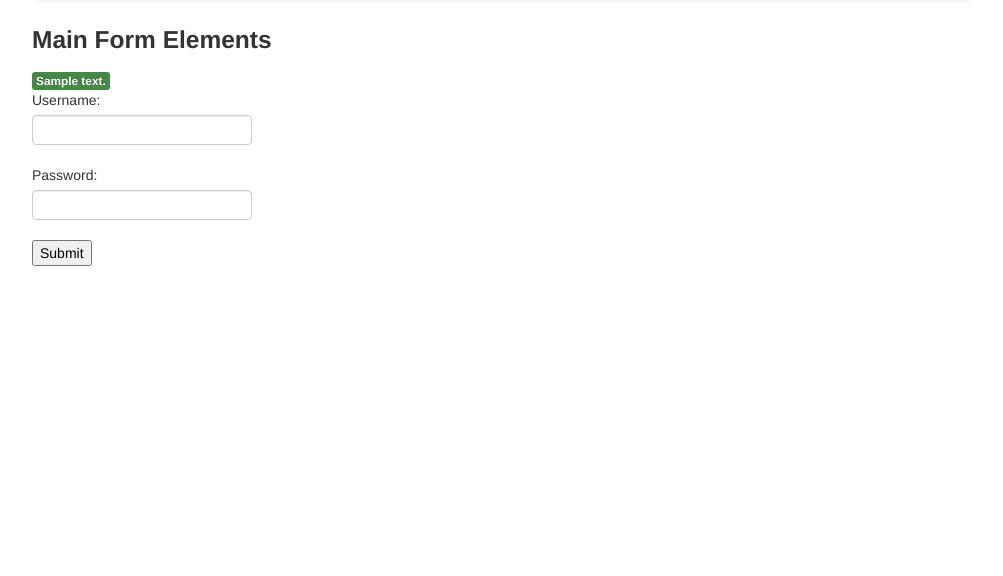
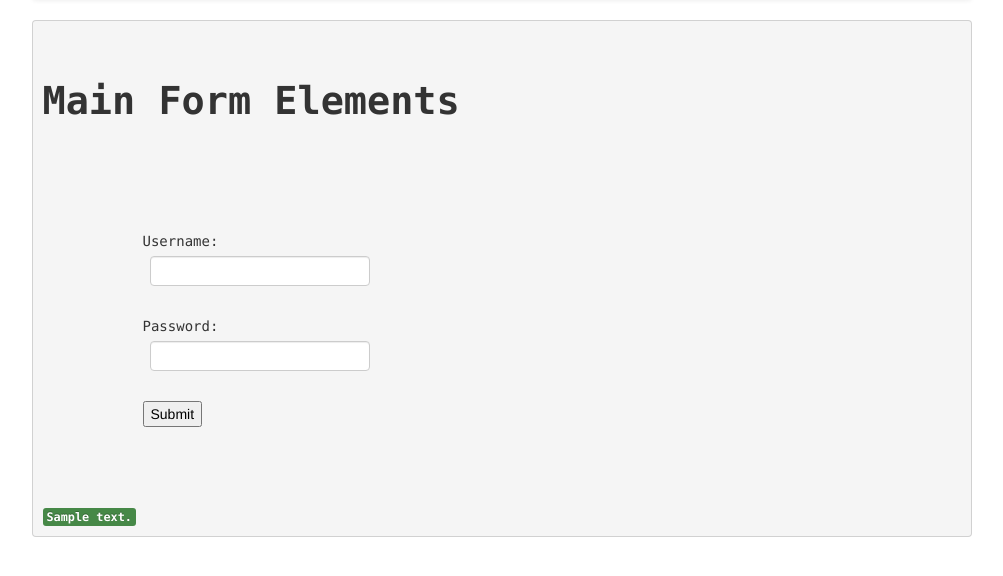
Before and after one commit to derekmiller1020/form_prototype-api-, a Django app: template form_prototype/form/templates/logic.html in a window 1280 px wide. Shown: the part 42-618 px from the top of the page, without its empty margins (138-1141 px from the left). Run offline with Django 3.2, Linux system fonts and the light colour scheme; tables that the repository leaves empty hold one stand-in row (values such as "Sample post"); the template is opened without the code that fills it: values that come from a table or form of the project are taken from there, most other values are stand-ins (such as "Sample title", 1, 10 or a date in 2020); parts of the project's set-up code (start-up, migrations or seed data) failed here and were passed over; some libraries are stand-ins or nearby versions.

Commit message:
css changes

```diff
--- a/form_prototype/form/models.py
+++ b/form_prototype/form/models.py
@@ -52,7 +52,12 @@ class PostingForm(ModelForm):
     class Meta:
         model = FormPost
         widgets = {
-            'food': forms.Textarea(attrs={'cols': 100, 'rows': 20, 'style': 'width:400'})
+            'food': forms.Textarea(attrs={'style': "width: 500px", 'rows': 10, }),
+            'music': forms.Textarea(attrs={'style': "width: 500px", 'rows': 10, }),
+            'movie': forms.Textarea(attrs={'style': "width: 500px", 'rows': 10, }),
+            'book': forms.Textarea(attrs={'style': "width: 500px", 'rows': 10, }),
+            'poem': forms.Textarea(attrs={'style': "width: 500px", 'rows': 10, }),
+            'quote': forms.Textarea(attrs={'style': "width: 500px", 'rows': 10, }),
         }
         fields = ['name', 'food', 'music', 'movie', 'book', 'poem', 'quote']
 
--- a/form_prototype/form/templates/logic.html
+++ b/form_prototype/form/templates/logic.html
@@ -1,11 +1,19 @@
 {% extends "base.html" %}
 {% block content %}
-<h3>Main Form Elements</h3>
-<span class="label label-success">{{ response_message }}</span>
+<pre>
+<div class="row">
+<div class="span12">
+<h1>Main Form Elements</h1>
+<div class="span8 offset1">
+<form action="/form/" class="form-horizontal"  method="post"> {% csrf_token %}
 
-<form action="/form/"  method="post"> {% csrf_token %}
   {{ form.as_p }}
 <input type="submit" value="Submit" />
+
 </form>
-
+</div>
+</div>
+</div>
+<span class="label label-success">{{ response_message }}</span>
+</pre>
 {% endblock %}
```
Also changed, not shown: form_prototype/form/templates/info.html (+12 -8 lines), form_prototype/db.sqlite3.
